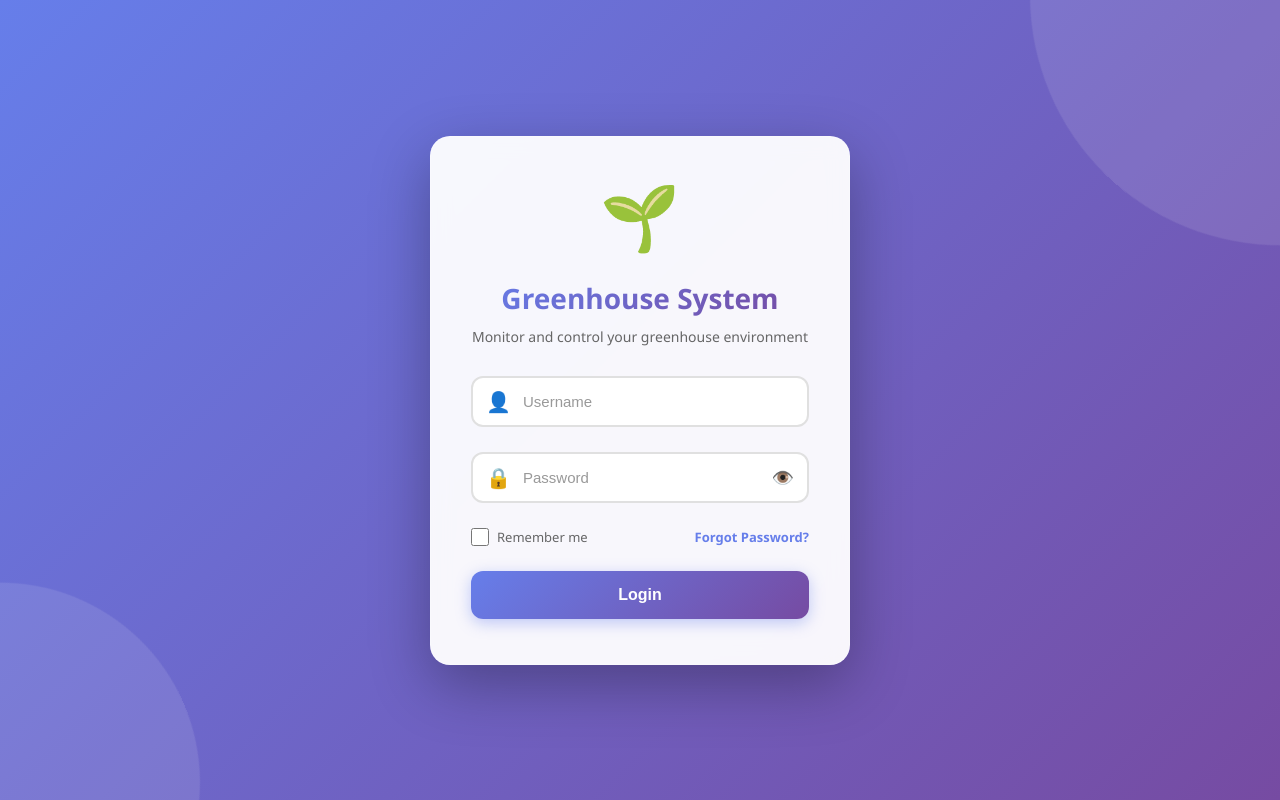
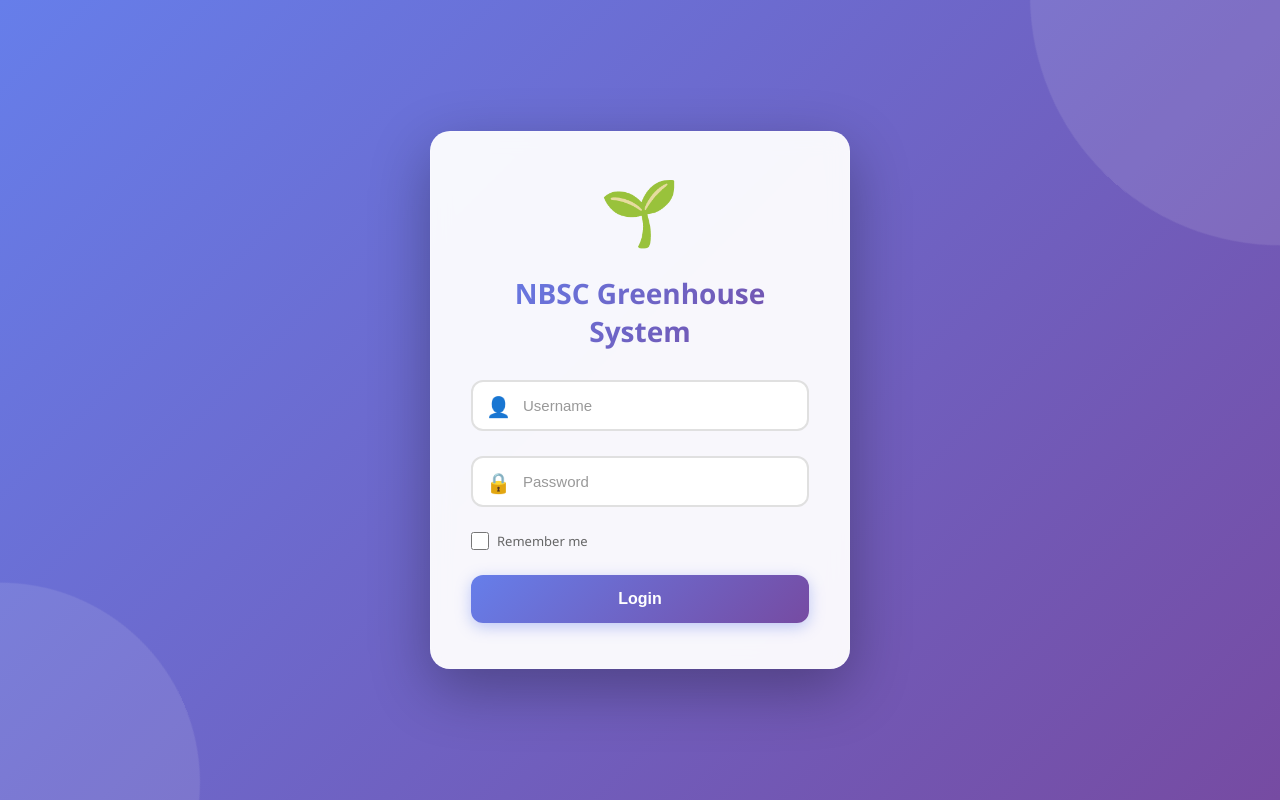
Before and after one commit to Bearbrand-sy/DRAFT_TEMPERATURE_SENSOR_FOR_GREENHOUSE, a plain HTML site: page index.html in a window 1280 px wide. Shown: the top 800 px of the page. Drawn offline with Linux system fonts and the light colour scheme.

Commit message:
updated UI

```diff
--- a/index.html
+++ b/index.html
@@ -128,8 +128,7 @@
 <div class="login-container">
   <div class="logo-container">
     <div class="logo-icon">🌱</div>
-    <h2>Greenhouse System</h2>
-    <p class="subtitle">Monitor and control your greenhouse environment</p>
+    <h2>NBSC Greenhouse System</h2>
   </div>
 
   <div class="error-message" id="errorMsg"></div>
@@ -144,7 +143,7 @@
     <div class="input-group">
       <span class="input-icon">🔒</span>
       <input type="password" id="password" placeholder="Password" required autocomplete="current-password">
-      <span class="password-toggle" onclick="togglePassword()" id="toggleIcon">👁️</span>
+      <span class="password-toggle" onclick="togglePassword()" id="toggleIcon"></span>
     </div>
 
     <div class="remember-forgot">
@@ -152,7 +151,7 @@
         <input type="checkbox" id="rememberMe">
         <span>Remember me</span>
       </label>
-      <a href="#" class="forgot-password" onclick="forgotPassword(event)">Forgot Password?</a>
+
     </div>
 
     <button type="submit" id="loginBtn">
@@ -206,8 +205,8 @@ function login(event){
 function togglePassword(){
   const input=document.getElementById("password");
   const icon=document.getElementById("toggleIcon");
-  if(input.type==="password"){ input.type="text"; icon.innerText="🙈"; }
-  else{ input.type="password"; icon.innerText="👁️"; }
+  if(input.type==="password"){ input.type="text"; icon.innerText="👁"; }
+  else{ input.type="password"; icon.innerText="👁"; }
 }
 
 function forgotPassword(event){
```
